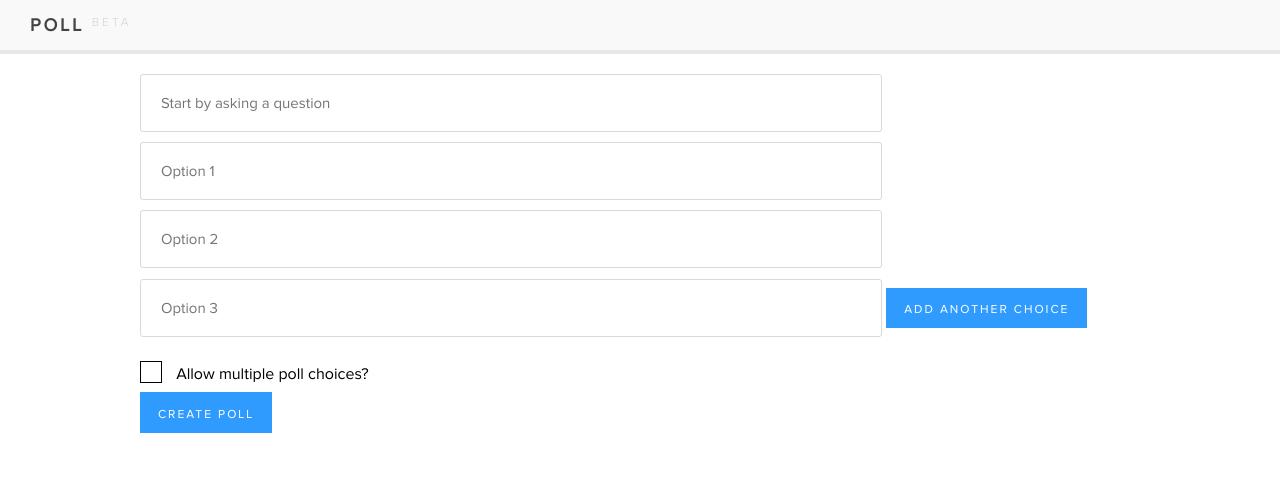
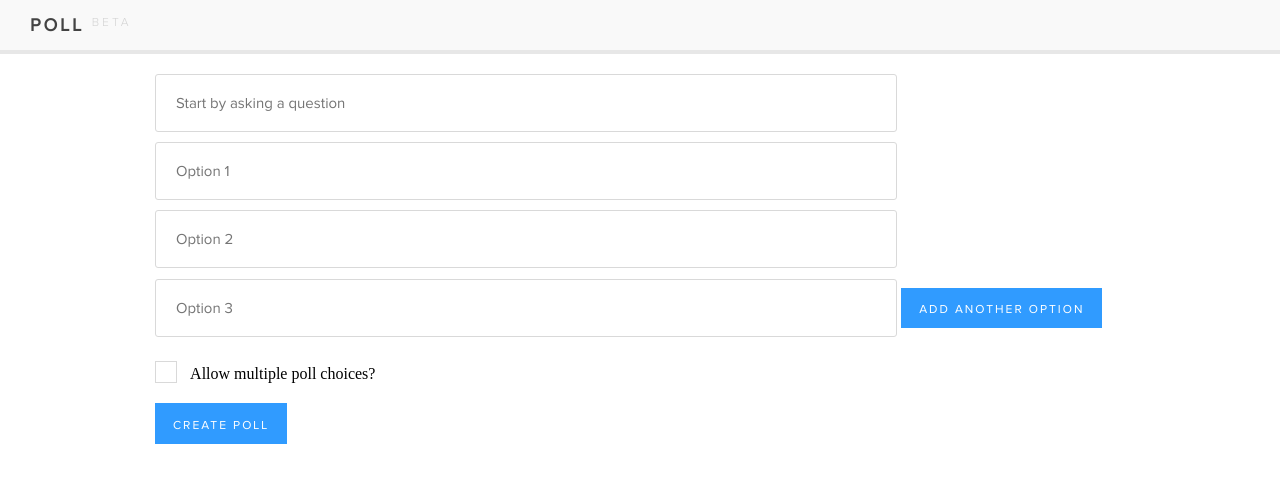
Before and after one commit to AlexArchive/Poll, a plain HTML site: page Poll/Index.html in a window 1280 px wide. Shown: the top 482 px of the page. Drawn offline with nearby package versions, Linux system fonts and the light colour scheme; some packages are replaced by stand-ins of ours.

Commit message:
Tweaked style.

```diff
--- a/Poll/app/views/submit.html
+++ b/Poll/app/views/submit.html
@@ -9,10 +9,10 @@
 
         <div ng-repeat="option in poll.options track by $index">
             <input placeholder="Option {{$index+1}}" type="text" ng-model="poll.options[$index]" ng-required="$first || $index == 1" class="text-input" />
-            <input type="button" ng-show="$last" value="Add another choice" ng-click="addOption()" class="button button--add-option">
+            <input type="button" ng-show="$last" value="Add another option" ng-click="addOption()" class="button button--add-option">
         </div>
 
-        <div>
+        <div class="multi-choice-container">
             <input class="checkbox" type="checkbox" id="multiChoice" ng-model="poll.multiChoice" />
             <label for="multiChoice">
                 <span class="checkbox__check"></span>
--- a/Poll/main.scss
+++ b/Poll/main.scss
@@ -33,6 +33,7 @@ body {
 .content-container {
     max-width: 1000px;
     margin: auto;
+    padding-left:30px;
 }
 
 .text-input {
@@ -59,6 +60,8 @@ body {
 .button {
     font-family: inherit;
     background: #309BFF;
+
+
     border: 0;
     padding: 1.2em 1.5em 1em 1.5em;
     color: #FFFFFF !important;
@@ -96,7 +99,7 @@ body {
     display: inline-block;
     width: 20px;
     height: 20px;
-    border: 1px solid black;
+    border: 1px solid #d9d9d9;
     margin-top: 10px;
     margin-right: 10px;
 
@@ -116,8 +119,14 @@ body {
         transform: translate(-50%,-50%);
     }
 }
+.checkbox + label
+{
+    font-family: "adelle";
+}
 
 .checkbox:checked + label .checkbox__check {
+    border-color:black;
+
     &:before {
         width: 20px;
         height: 20px;
@@ -144,3 +153,7 @@ body {
 font-size: 25px;
 font-weight: 300;
 }
+
+.multi-choice-container {
+    margin-bottom:10px;
+}
```
Also changed, not shown: Poll/main.css, Poll/main.min.css, 1 other file.
